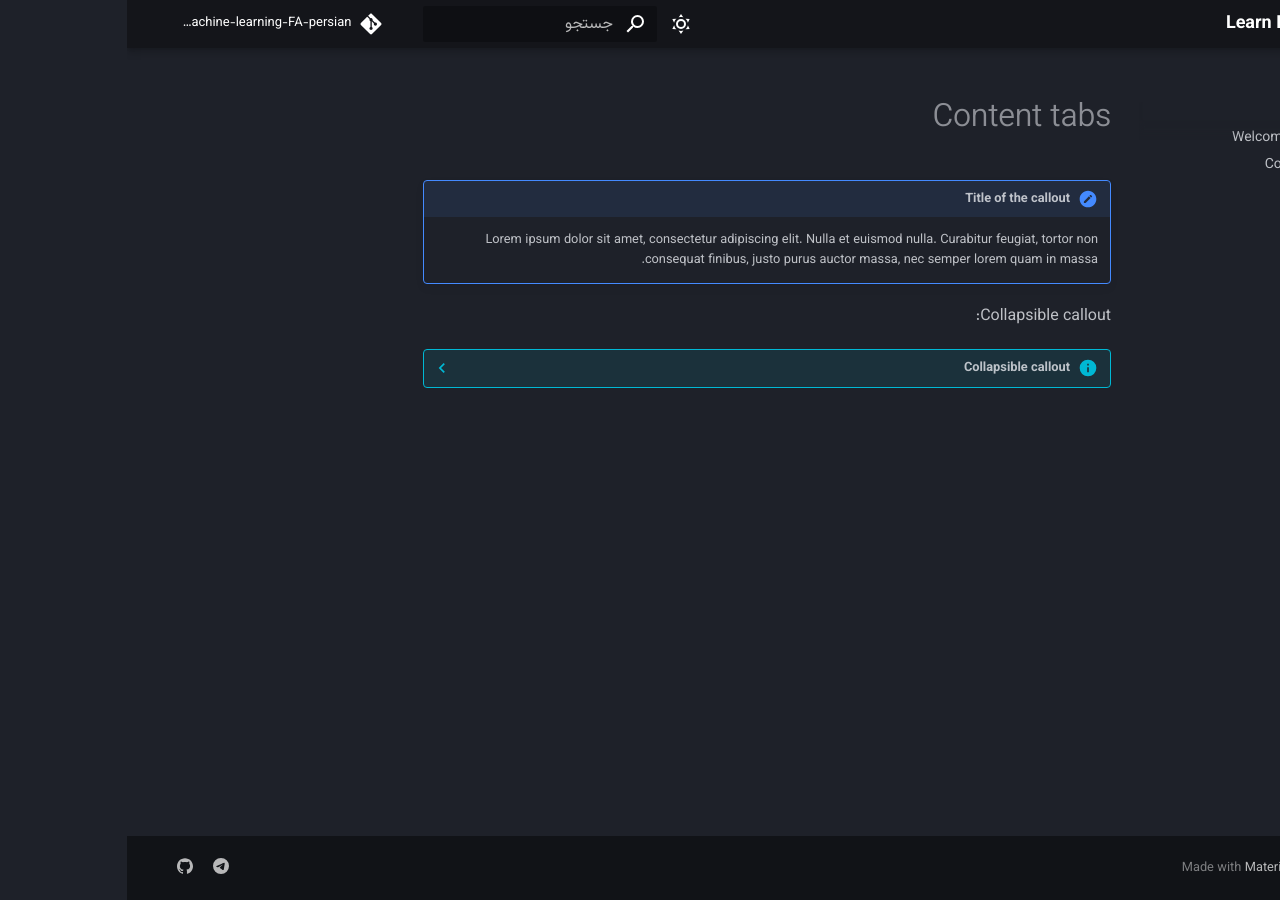
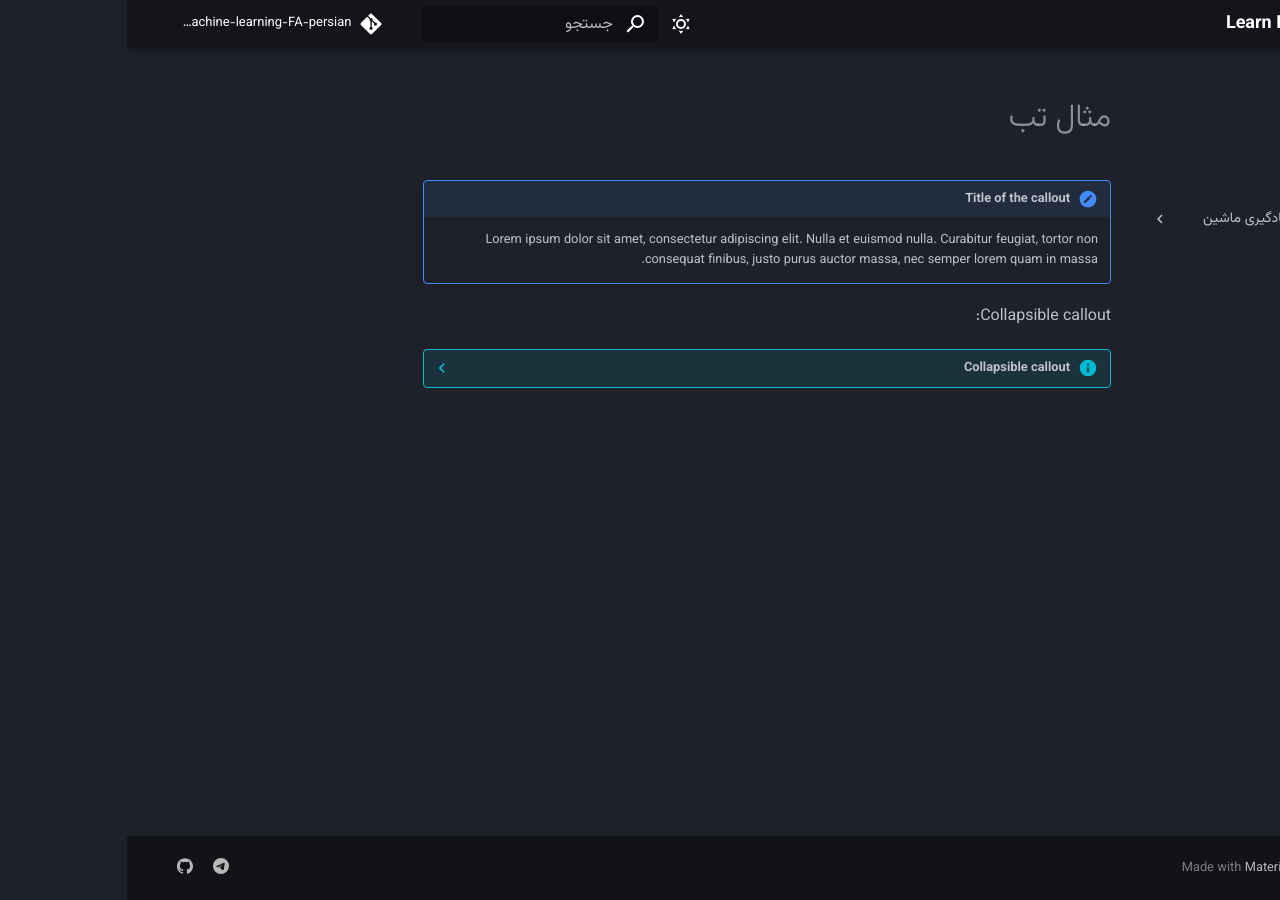
Before and after one commit to SoroushRamezani/mathematics-for-machine-learning-FA-persian, an MkDocs documentation site: the page built from docs/content-tabs.md, in a window 1280 px wide. Built offline with MkDocs 1.6.1 and Material for MkDocs 9.7.7, drawn with Linux system fonts in a browser that asks for light colours; comment, search, counter and statistics services are not loaded.

Commit message:
chapter-1-complete

```diff
--- a/docs/content-tabs.md
+++ b/docs/content-tabs.md
@@ -1,3 +1,5 @@
+#مثال تب
+
 !!! note "Title of the callout"
 
     Lorem ipsum dolor sit amet, consectetur adipiscing elit. Nulla et euismod
--- a/docs/index.md
+++ b/docs/index.md
@@ -1,4 +1,4 @@
-# Welcome to MkDocs
+# خانه
 
 یلام خوب هستی چه خبر این یه پروژه تسته پس نخور غصه
 یاه یاه
--- a/mkdocs.yml
+++ b/mkdocs.yml
@@ -7,12 +7,6 @@
   logo: assets/logo.png
   favicon: assets/favicon.ico
   name: material
-  # extra:
-  #   social:
-  #     - icon: simple/youtube
-  #       link: https://youtube.com/@james-willett
-  #     - icon: simple/linkedin
-  #       link: https://linkedin.com/in/willettjames
   features:
     - content.code.copy
   font:
@@ -30,6 +24,16 @@
         icon: material/weather-night
         name: Light mode
       primary: black
+nav:
+  - خانه: index.md
+  - مثال کد: code-examples.md
+  - مثال تب: content-tabs.md
+  - ریاضیات برای یادگیری ماشین:
+      - 01. مقدمه و انگیزه: introduction-and-motivation.md
+plugins:
+  - search:
+      lang: ar
+      separator: '[\s\-,:!=\[\]()"/]+|(?!\b)(?=[A-Z][a-z])|\.(?!\d)|&[lg]t;'
 markdown_extensions:
   - attr_list
   - pymdownx.emoji:
```
Also changed, not shown: docs/code-examples.md (+2 -0 lines), docs/introduction-and-motivation.md (added, +72 -0 lines).
